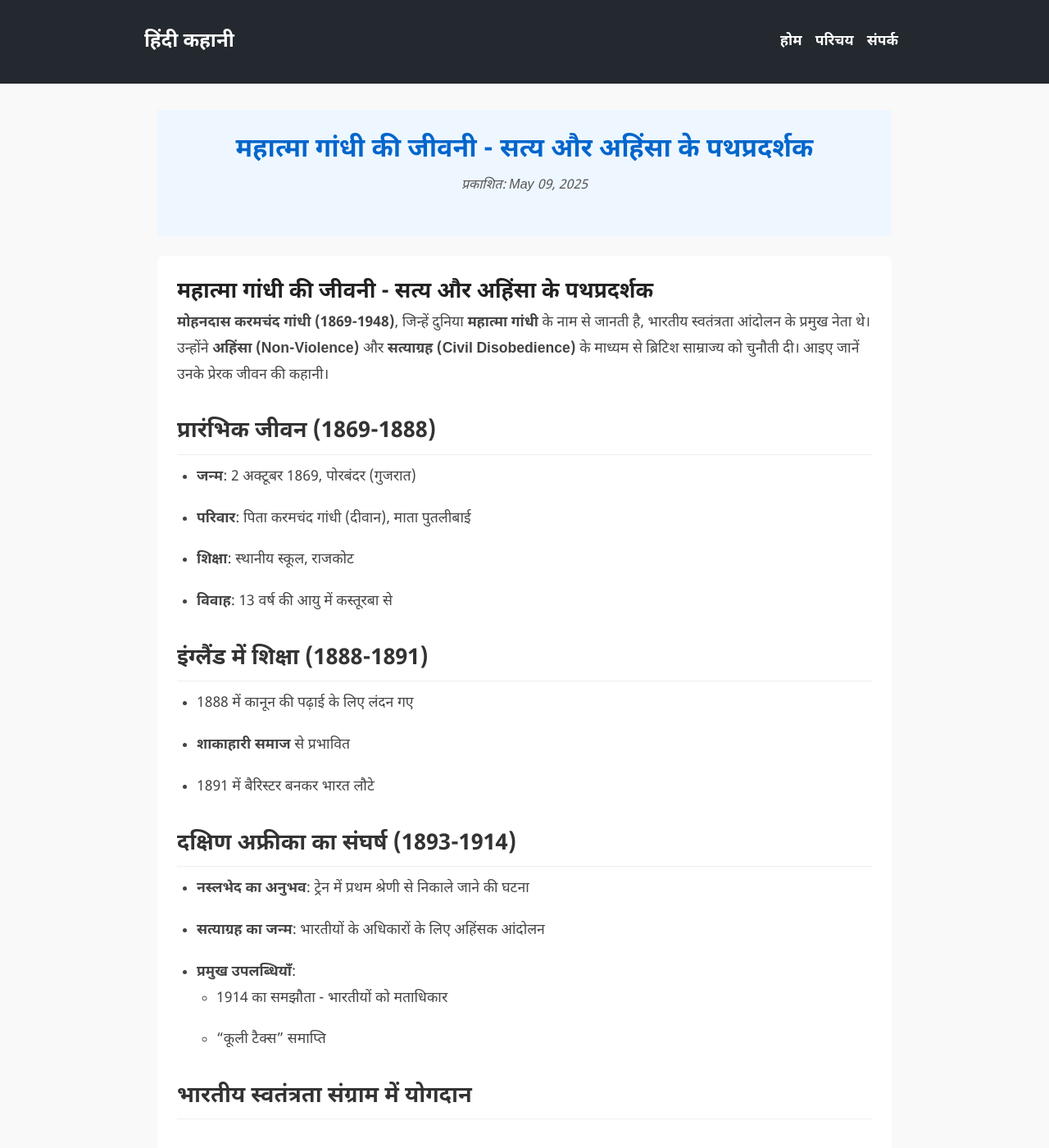
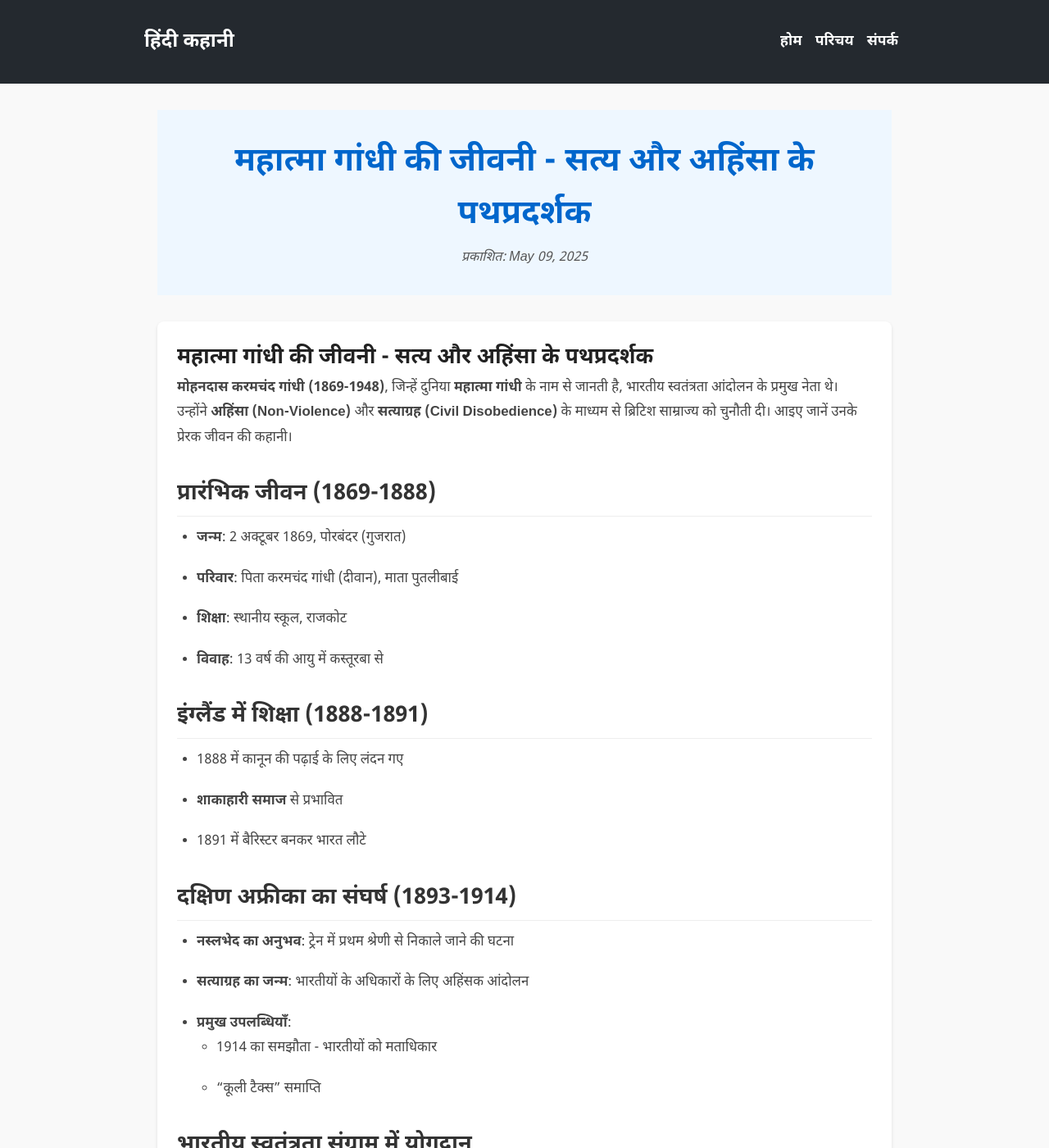
Before and after one commit to hindikahani/hindikahani.github.io, a Jekyll site: the page built from _posts/2025-05-09-mahatma-gandhi-biography.md, in a window 1280 px wide and 1400 px high. Shown: the whole window at 82% size. Built offline with Jekyll 4.4.1, drawn with Linux system fonts in a browser that asks for light colours.

Commit message:
Update style.css

```diff
--- a/assets/css/style.css
+++ b/assets/css/style.css
@@ -105,25 +105,27 @@ nav a:hover {
 /* Hero Section */
 .hero {
   background-color: #eef7ff;
-  padding: 1.5rem 1rem;
+  padding: 2rem 1rem;
   text-align: center;
-  margin-bottom: 1.5rem;
+  margin-bottom: 2rem;
 }
 
 .hero h1 {
-  font-size: 2rem;
-  margin-bottom: 0.3rem;
+  font-size: 2.5rem;
+  margin-bottom: 0.5rem;
   color: #0066cc;
 }
 
-.hero p {
+.hero .post-meta {
   font-size: 1rem;
   color: #555;
+  font-style: italic;
 }
 
 /* Section Titles */
 .latest-posts .section-title,
-.popular-posts .section-title {
+.popular-posts .section-title,
+.post-wrapper .section-title {
   font-size: 1.4rem;
   margin: 2rem 0 1rem;
   border-bottom: 2px solid #ccc;
@@ -132,12 +134,14 @@ nav a:hover {
 
 /* Post List Styling */
 .latest-posts .post-list,
-.popular-posts .post-list {
+.popular-posts .post-list,
+.post-wrapper .post-list {
   margin-top: 1rem;
 }
 
 .latest-posts .post-list a,
-.popular-posts .post-list a {
+.popular-posts .post-list a,
+.post-wrapper .post-list a {
   display: block;
   padding: 0.7rem 0;
   text-decoration: none;
@@ -147,14 +151,50 @@ nav a:hover {
 }
 
 .latest-posts .post-list a:hover,
-.popular-posts .post-list a:hover {
+.popular-posts .post-list a:hover,
+.post-wrapper .post-list a:hover {
   background-color: #f9f9f9;
   color: #0066cc;
 }
 
 .latest-posts .post-list a:last-child,
-.popular-posts .post-list a:last-child {
+.popular-posts .post-list a:last-child,
+.post-wrapper .post-list a:last-child {
   border-bottom: none;
+}
+
+/* Single Post Page Styles */
+.post-content.story-card {
+  background: white;
+  padding: 1.5rem;
+  border-radius: 8px;
+  box-shadow: 0 2px 4px rgba(0, 0, 0, 0.1);
+  margin-bottom: 2rem;
+}
+
+.post-content p,
+.post-content li {
+  font-size: 1.05rem;
+  line-height: 1.8;
+  color: #444;
+  margin-bottom: 1.2rem;
+}
+
+.post-content h2,
+.post-content h3,
+.post-content h4 {
+  font-size: 1.7rem;
+  color: #333;
+  margin-top: 2rem;
+  margin-bottom: 0.7rem;
+  border-bottom: 1px solid #eee;
+  padding-bottom: 0.3rem;
+}
+
+.post-content ul,
+.post-content ol {
+  margin-left: 1.5rem;
+  margin-bottom: 1.2rem;
 }
 
 /* View All Link */
@@ -178,86 +218,6 @@ nav a:hover {
   background-color: #0052a3;
 }
 
-/* Single Post Page Styles */
-.post-wrapper {
-  padding: 1rem;
-}
-
-.post-content {
-  background: white;
-  border-radius: 8px;
-  margin-bottom: 2rem;
-  padding: 1.5rem; /* Increased padding for better readability */
-}
-
-.post-title {
-  font-size: 2.2rem; /* Slightly larger title */
-  margin-bottom: 0.8rem;
-  color: #333;
-  border-bottom: 2px solid #eee; /* Added a subtle bottom border */
-  padding-bottom: 0.5rem;
-}
-
-.post-meta {
-  font-size: 0.9rem;
-  color: #777;
-  margin-bottom: 1.5rem;
-  font-style: italic;
-}
-
-.post-content p,
-.post-content li {
-  font-size: 1.1rem;
-  line-height: 1.8;
-  color: #444;
-  margin-bottom: 1.2rem;
-}
-
-.post-content h2,
-.post-content h3,
-.post-content h4 {
-  font-size: 1.7rem;
-  color: #333;
-  margin-top: 2rem;
-  margin-bottom: 0.7rem;
-  border-bottom: 1px solid #eee; /* Added subtle border to headings */
-  padding-bottom: 0.3rem;
-}
-
-.post-content ul,
-.post-content ol {
-  margin-left: 1.5rem;
-  margin-bottom: 1.2rem;
-}
-
-/* Mobile responsiveness for post content */
-@media (max-width: 600px) {
-  .post-wrapper {
-    padding: 0.8rem;
-  }
-
-  .post-content {
-    padding: 1rem;
-  }
-
-  .post-title {
-    font-size: 1.9rem;
-  }
-
-  .post-content p,
-  .post-content li {
-    font-size: 1.05rem;
-    line-height: 1.7;
-  }
-
-  .post-content h2,
-  .post-content h3,
-  .post-content h4 {
-    font-size: 1.5rem;
-    margin-top: 1.5rem;
-  }
-}
-
 /* Footer */
 footer {
   background: #24292f;
```
